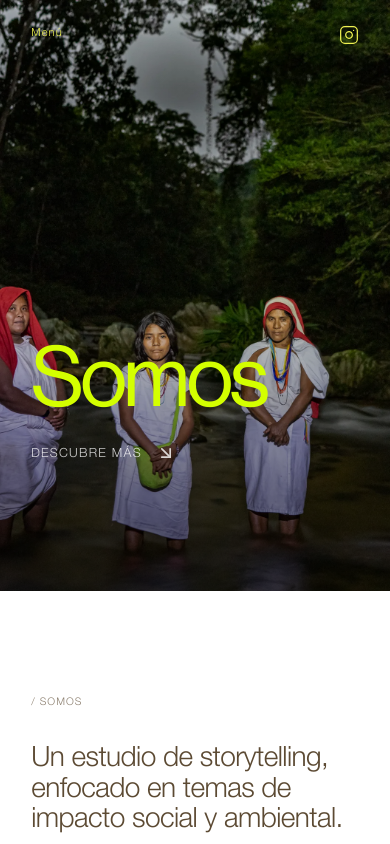
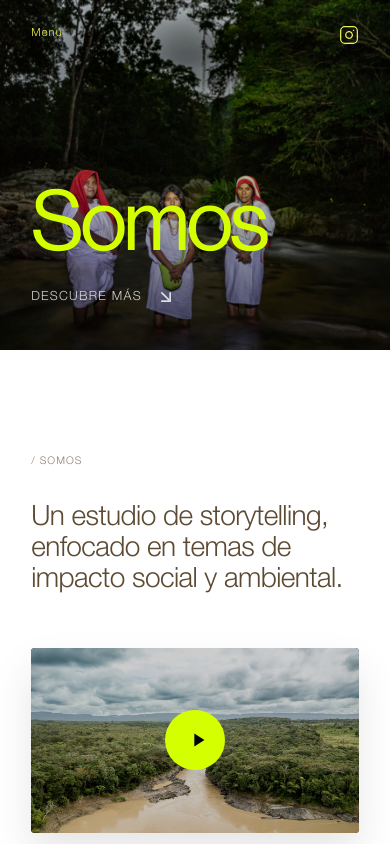
Before and after one commit to donchelo/www.lamagdalena.com, a React (Vite) app: page /somos in a window 390 px wide. Shown: the top 844 px of the page. Built offline with nearby package versions, Linux system fonts and the light colour scheme.

Commit message:
feat: add global styles, typography, layout, navigation, and hero/about section styling.

```diff
--- a/src/index.css
+++ b/src/index.css
@@ -552,7 +552,12 @@ img {
 
 @media (max-width: 768px) {
   .about-hero {
-    height: 70dvh;
+    height: 65vw;
+    min-height: 350px;
+  }
+
+  .about-hero-container {
+    padding-bottom: 3rem;
   }
 
   .about-body-columns {
@@ -577,7 +582,9 @@ img {
 /* For mobile, if the hero has too much height, we can adjust it */
 @media (max-width: 768px) {
   .hero {
-    height: clamp(350px, 60dvh, 70dvh);
+    height: 65vw;
+    min-height: 300px;
+    max-height: 500px;
   }
 }
 
```
